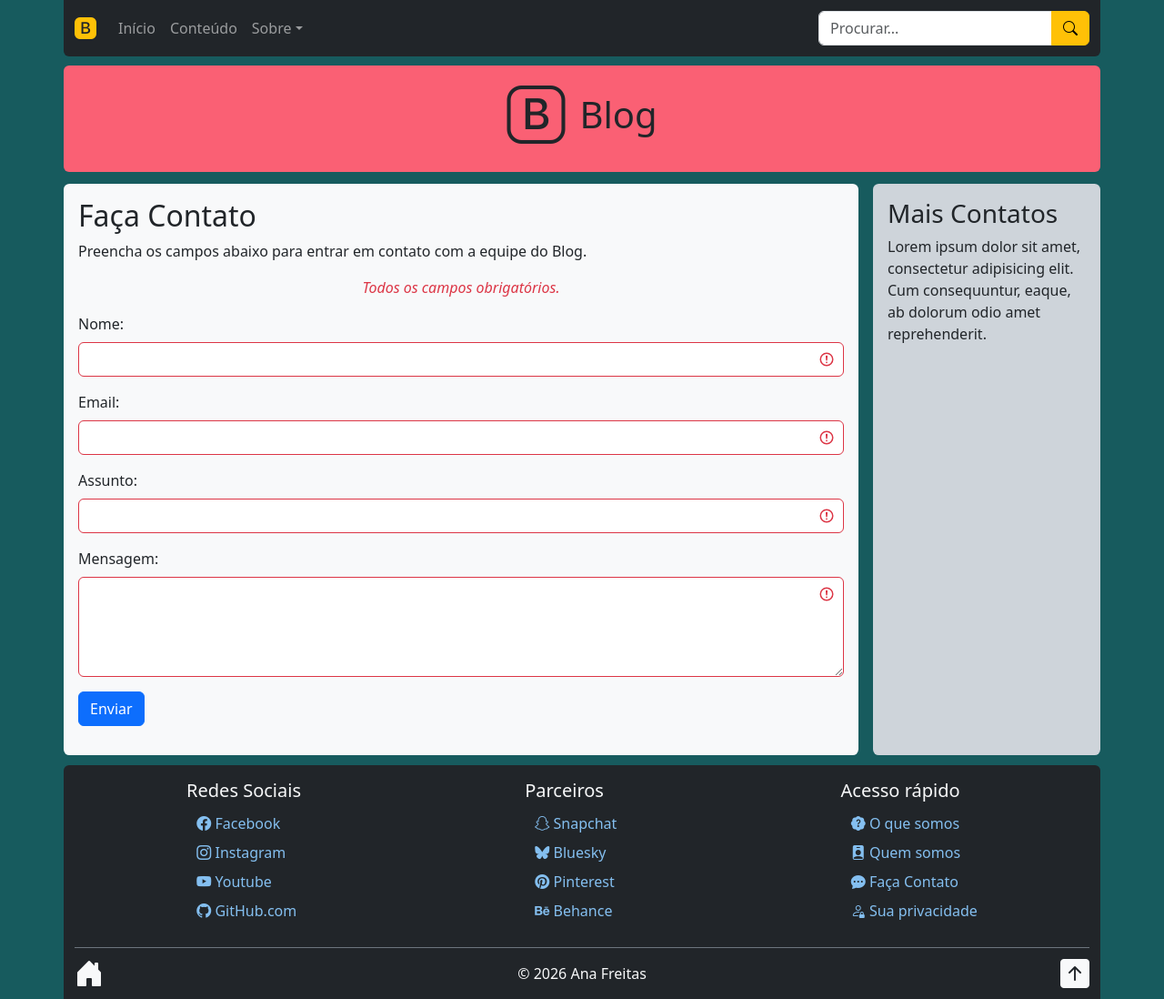
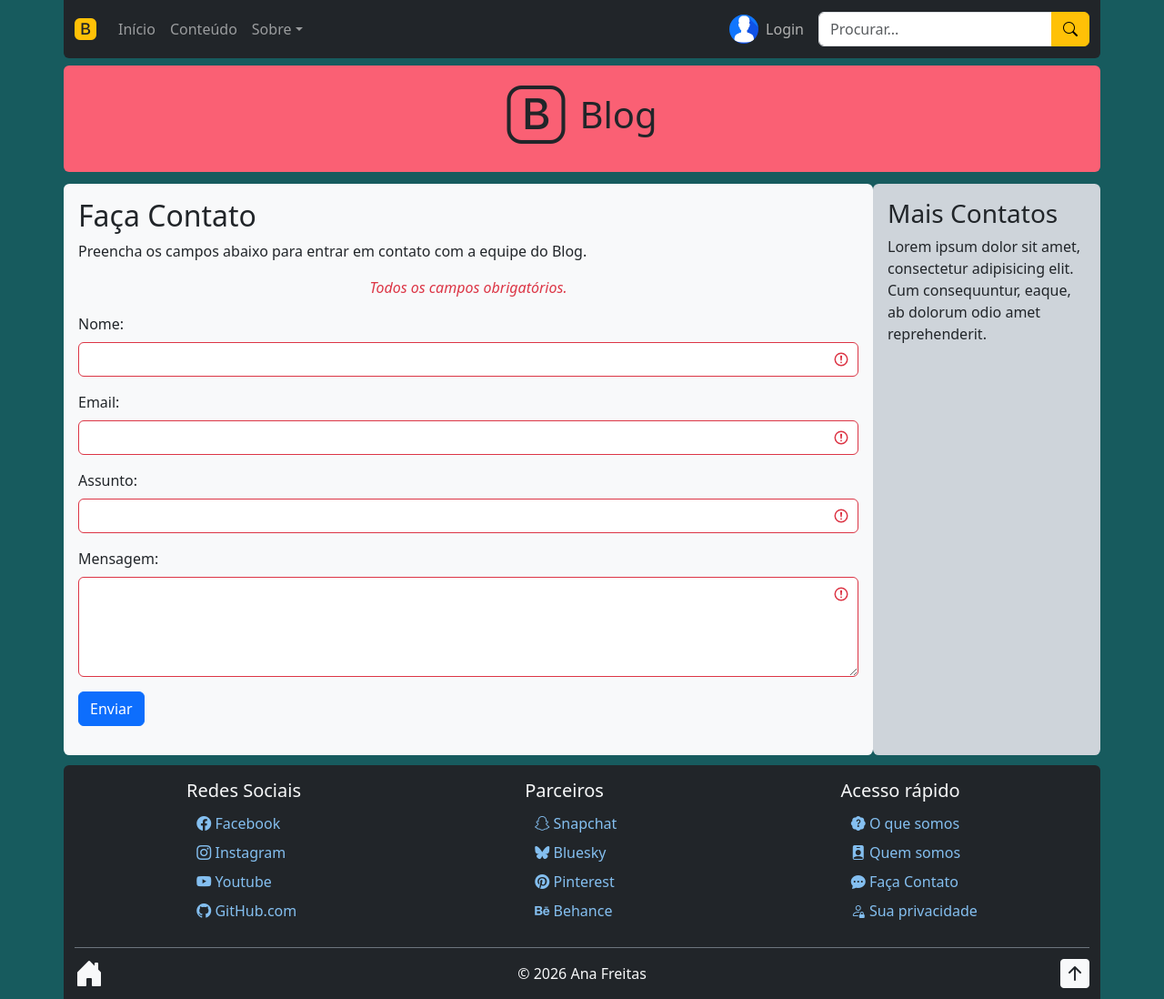
Before and after one commit to Aneleh22/blog, a Django app: page /contacts/ in a window 1280 px wide. Shown: the whole page at 91% size. Run offline with Django 5.2, Linux system fonts and the light colour scheme.

Commit message:
Autenticação de usuário

```diff
--- a/blog/static/css/style.css
+++ b/blog/static/css/style.css
@@ -12,6 +12,11 @@ body>footer { margin-top: .7rem; }
 .footer-botton a:hover { color: var(--bs-warning); }
 .main-article-section { border-radius: .4rem; }
 .main-aside { border-radius: .4rem; }
+.login-out { border-top: 1px dotted grey; border-bottom: 1px dotted grey; }
+.login-out img { width: 2rem; height: 2rem; }
+.login-out a { color: rgb(177, 177, 177); }
+.login-out a:hover { color: var(--bs-white); }
 @media screen and (min-width: 768px) {
     .main-aside { min-width: 250px; max-width: 250px; }
+    .login-out { border: none; }
 }
--- /dev/null
+++ b/blog/static/js/script.js
@@ -0,0 +1,4 @@
+// Fecha os alerts após 10 segundos
+document.querySelectorAll('.alert').forEach(alert => {
+    setTimeout(() => { bootstrap.Alert.getOrCreateInstance(alert).close(); }, 10000);
+});
--- a/blog/templates/_base.html
+++ b/blog/templates/_base.html
@@ -1,7 +1,8 @@
 {# blog\templates\_base.html #}
+<!DOCTYPE html>
 {% load static %}
-<!DOCTYPE html>
 <html lang="pt-BR">
+
 <head>
     <meta charset="UTF-8">
     <meta name="viewport" content="width=device-width, initial-scale=1.0">
@@ -11,11 +12,14 @@
     <link rel="shortcut icon" href="{% static 'img/favicon.png' %}">
     <title>Blog</title>
 </head>
+
 <body data-bs-theme="light" class="px-2 min-vh-100 d-flex flex-column">
+
     <nav class="container navbar navbar-expand-md navbar-dark text-bg-dark fixed-top mx-auto rounded-bottom">
         <div class="container-fluid">
             <a class="navbar-brand" href="{% url 'home' %}"><i class="bi bi-bootstrap-fill text-warning"></i></a>
-            <button class="navbar-toggler" type="button" data-bs-toggle="collapse" data-bs-target="#mynavbar"><span class="navbar-toggler-icon"></span></button>
+            <button class="navbar-toggler" type="button" data-bs-toggle="collapse" data-bs-target="#mynavbar"><span
+                    class="navbar-toggler-icon"></span></button>
             <div class="collapse navbar-collapse" id="mynavbar">
                 <ul class="navbar-nav me-auto">
                     <li class="nav-item"><a class="nav-link" href="{% url 'home' %}">Início</a></li>
@@ -26,11 +30,39 @@
                             <li><a class="dropdown-item" href="#about_site">Sobre o site</a></li>
                             <li><a class="dropdown-item" href="#about_author">Sobre o autor</a></li>
                             <li><a class="dropdown-item" href="#policies">Políticas de privacidade</a></li>
-                            <li><hr class="dropdown-divider"></li>
+                            <li>
+                                <hr class="dropdown-divider">
+                            </li>
                             <li><a class="dropdown-item" href="{% url 'contacts' %}">Faça contato</a></li>
                         </ul>
                     </li>
                 </ul>
+                <div class="login-out py-2 mt-2 mt-md-0 me-md-3">
+
+                    {% if request.user.is_authenticated %}
+
+                    <a href="#" class="d-flex align-items-center">
+                        {% if request.user.image %}
+                        <img src="{{ request.user.image }}" alt="{{ request.user.name }}"
+                            class="rounded-circle d-block me-2" referrerpolicy="no-referrer">
+                        {% else %}
+                        <img src="{% static 'img/anonimous.png' %}" alt="{{ request.user.name }}"
+                            class="rounded-circle d-block me-2">
+                        {% endif %}
+                        <span>Perfil</span>
+                    </a>
+
+                    {% else %}
+
+                    <a href="#" class="d-flex align-items-center" data-bs-toggle="modal" data-bs-target="#loginModal">
+                        <img src="{% static 'img/anonimous.png' %}" alt="Faça login"
+                            class="rounded-circle d-block me-2">
+                        <span>Login</span>
+                    </a>
+
+                    {% endif %}
+
+                </div>
                 <form class="d-flex mt-2 mt-md-0">
                     <div class="input-group">
                         <input class="form-control" type="search" placeholder="Procurar...">
@@ -42,16 +74,25 @@
     </nav>
     <header class="container rounded text-dark mx-auto p-0">
         <div class="p-3">
-            <h1 class="d-flex align-items-center gap-3 justify-content-center"><i class="bi bi-bootstrap"></i><span>Blog</span></h1>
+            <h1 class="d-flex align-items-center gap-3 justify-content-center"><i
+                    class="bi bi-bootstrap"></i><span>Blog</span></h1>
         </div>
     </header>
 
-<main class="container d-flex flex-column flex-md-row p-0 flex-grow-1 gap-3">
+    <main class="container d-flex flex-column flex-md-row p-0 flex-grow-1">
         <div class="main-article-section bg-light p-3 flex-fill flex-grow-1">
+            {% if messages %}
+            {% for message in messages %}
+            <div class="alert {% if message.tags == 'error' %}alert-danger{% else %}alert-{{ message.tags }}{% endif %} alert-dismissible fade show"
+                role="alert">
+                {{ message }}
+                <button type="button" class="btn-close" data-bs-dismiss="alert"></button>
+            </div>
+            {% endfor %}
+            {% endif %}
+
             {% block content %}{% endblock %}
         </div>
-
-    {# Esse trecho não funciona se `'show_aside': False` na view #}
         {% if show_aside %}
         <div class="main-aside p-3 bg-dark-subtle">
             {% block aside %}{% endblock %}
@@ -64,10 +105,14 @@
             <div class="p-2 mt-2">
                 <h5>Redes Sociais</h5>
                 <nav class="d-flex flex-column lh-lg">
-                    <a href="https://facebook.com/" target="_blank"><i class="bi bi-facebook"></i> <span>Facebook</span></a>
-                    <a href="https://instagram.com/" target="_blank"><i class="bi bi-instagram"></i> <span>Instagram</span></a>
-                    <a href="https://youtube.com/" target="_blank"><i class="bi bi-youtube"></i> <span>Youtube</span></a>
-                    <a href="https://github.com/" target="_blank"><i class="bi bi-github"></i> <span>GitHub.com</span></a>
+                    <a href="https://facebook.com/" target="_blank"><i class="bi bi-facebook"></i>
+                        <span>Facebook</span></a>
+                    <a href="https://instagram.com/" target="_blank"><i class="bi bi-instagram"></i>
+                        <span>Instagram</span></a>
+                    <a href="https://youtube.com/" target="_blank"><i class="bi bi-youtube"></i>
+                        <span>Youtube</span></a>
+                    <a href="https://github.com/" target="_blank"><i class="bi bi-github"></i>
+                        <span>GitHub.com</span></a>
                 </nav>
             </div>
             <div class="p-2 d-none d-sm-block mt-2">
@@ -96,5 +141,42 @@
         </div>
     </footer>
     <script src="https://cdn.jsdelivr.net/npm/bootstrap@5.3.8/dist/js/bootstrap.bundle.min.js"></script>
+    <script src="{% static 'js/script.js' %}"></script>
+
+    {# Modal de authenticação #}
+    <div class="modal fade" id="loginModal" tabindex="-1">
+        <div class="modal-dialog modal-dialog-centered">
+            <div class="modal-content">
+                <div class="modal-header">
+                    <h5 class="modal-title"><i class="bi bi-person-circle"></i> Acesso ao Blog </h5>
+                    <button type="button" class="btn-close" data-bs-dismiss="modal"></button>
+                </div>
+                <div class="modal-body">
+                    <form method="POST" action="{% url 'login' %}">
+                        {% csrf_token %}
+                        <input type="hidden" name="next" value="{{ request.get_full_path }}">
+                        <div class="mb-3">
+                            <label class="form-label">Usuário</label>
+                            <input type="text" name="username" class="form-control" placeholder="Seu usuário" required>
+                        </div>
+                        <div class="mb-3">
+                            <label class="form-label">Senha</label>
+                            <input type="password" name="password" class="form-control" placeholder="Sua senha"
+                                required>
+                        </div>
+                        <div>
+                            <button type="submit" class="btn btn-primary"><i class="bi bi-box-arrow-in-right"></i>
+                                Entrar</button>
+                        </div>
+                    </form>
+                </div>
+                <div class="modal-footer justify-content-center">
+                    <small class="text-muted">Ainda não tem cadastro? Em breve!</small>
+                </div>
+            </div>
+        </div>
+    </div>
+
 </body>
+
 </html>
--- a/blog/urls.py
+++ b/blog/urls.py
@@ -1,13 +1,12 @@
 #blog/urls.py
+
 from django.urls import path
-
 from . import views
-
 
 urlpatterns = [
 
     path('', views.home, name='home'),                              # Página inicial
     path('contacts/', views.contacts, name='contacts'),             # Página de contatos
     path('post/<int:id>/', views.post_detail, name='post_detail'),  # Página do post completo
-
+    path('login/', views.login_view, name='login'),                 # Login do usuário
 ]
--- a/blog/views/__init__.py
+++ b/blog/views/__init__.py
@@ -1,3 +1,5 @@
+# blog\views\__init__.py
 from .home import home
 from .contacts import contacts
-from .post_detail import post_detail    # ← Adicione isso...
+from .post_detail import post_detail
+from .login import login_view
```
Also changed, not shown: blog/views/login.py (added, +44 -0 lines). Lines whose indentation alone changed are shown as unchanged.
